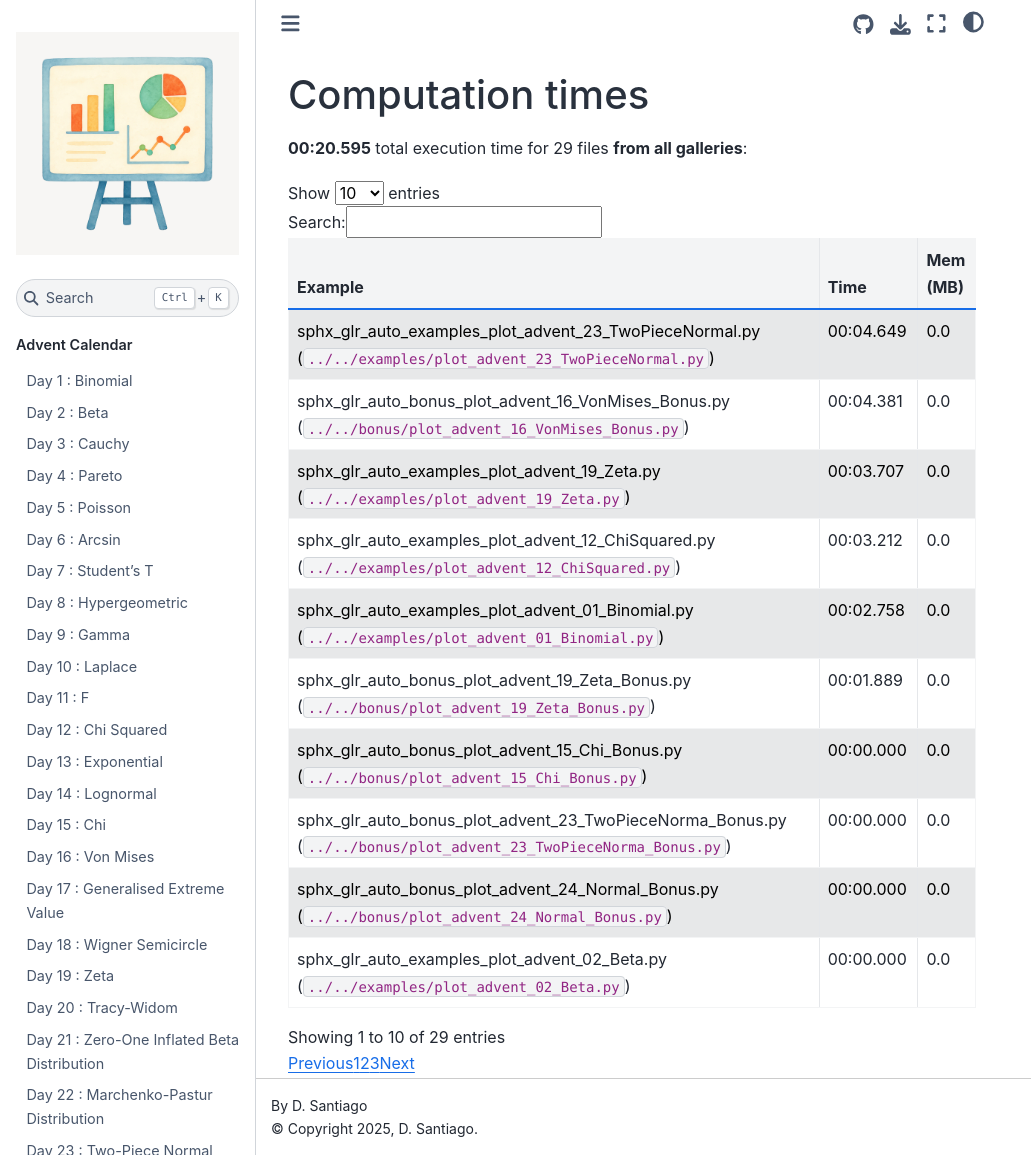
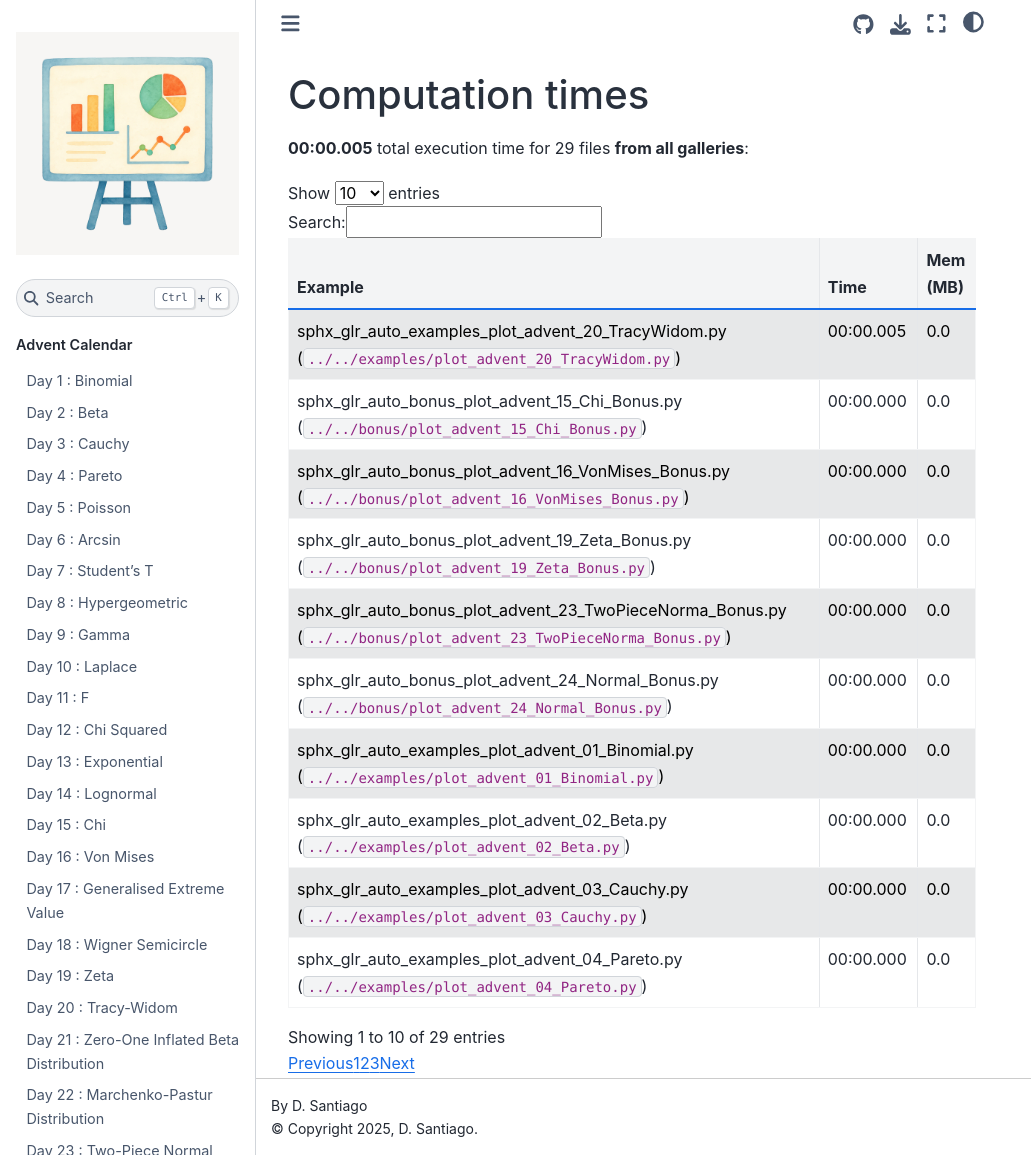
Before and after one commit to quantgirluk/advent-calendar-2023, a Sphinx documentation site: the page built from docs/source/sg_execution_times.rst, in a window 1280 px wide and 1155 px high. Shown: the whole window, without its empty margins (0-1031 px from the left). Built offline with Sphinx 7.4.7 and the Sphinx Book theme 1.1.4, drawn with Linux system fonts in a browser that asks for light colours; pages that are not in the unit, such as notebooks, are missing from menus; a script that is not in the unit is left out.

Commit message:
Update sg_execution_times.rst

```diff
--- a/docs/source/sg_execution_times.rst
+++ b/docs/source/sg_execution_times.rst
@@ -6,7 +6,7 @@
 
 Computation times
 =================
-**00:20.595** total execution time for 29 files **from all galleries**:
+**00:00.005** total execution time for 29 files **from all galleries**:
 
 .. container::
 
@@ -32,31 +32,25 @@ Computation times
    * - Example
      - Time
      - Mem (MB)
-   * - :ref:`sphx_glr_auto_examples_plot_advent_23_TwoPieceNormal.py` (``../../examples/plot_advent_23_TwoPieceNormal.py``)
-     - 00:04.649
+   * - :ref:`sphx_glr_auto_examples_plot_advent_20_TracyWidom.py` (``../../examples/plot_advent_20_TracyWidom.py``)
+     - 00:00.005
+     - 0.0
+   * - :ref:`sphx_glr_auto_bonus_plot_advent_15_Chi_Bonus.py` (``../../bonus/plot_advent_15_Chi_Bonus.py``)
+     - 00:00.000
      - 0.0
    * - :ref:`sphx_glr_auto_bonus_plot_advent_16_VonMises_Bonus.py` (``../../bonus/plot_advent_16_VonMises_Bonus.py``)
-     - 00:04.381
-     - 0.0
-   * - :ref:`sphx_glr_auto_examples_plot_advent_19_Zeta.py` (``../../examples/plot_advent_19_Zeta.py``)
-     - 00:03.707
-     - 0.0
-   * - :ref:`sphx_glr_auto_examples_plot_advent_12_ChiSquared.py` (``../../examples/plot_advent_12_ChiSquared.py``)
-     - 00:03.212
-     - 0.0
-   * - :ref:`sphx_glr_auto_examples_plot_advent_01_Binomial.py` (``../../examples/plot_advent_01_Binomial.py``)
-     - 00:02.758
+     - 00:00.000
      - 0.0
    * - :ref:`sphx_glr_auto_bonus_plot_advent_19_Zeta_Bonus.py` (``../../bonus/plot_advent_19_Zeta_Bonus.py``)
-     - 00:01.889
-     - 0.0
-   * - :ref:`sphx_glr_auto_bonus_plot_advent_15_Chi_Bonus.py` (``../../bonus/plot_advent_15_Chi_Bonus.py``)
      - 00:00.000
      - 0.0
    * - :ref:`sphx_glr_auto_bonus_plot_advent_23_TwoPieceNorma_Bonus.py` (``../../bonus/plot_advent_23_TwoPieceNorma_Bonus.py``)
      - 00:00.000
      - 0.0
    * - :ref:`sphx_glr_auto_bonus_plot_advent_24_Normal_Bonus.py` (``../../bonus/plot_advent_24_Normal_Bonus.py``)
+     - 00:00.000
+     - 0.0
+   * - :ref:`sphx_glr_auto_examples_plot_advent_01_Binomial.py` (``../../examples/plot_advent_01_Binomial.py``)
      - 00:00.000
      - 0.0
    * - :ref:`sphx_glr_auto_examples_plot_advent_02_Beta.py` (``../../examples/plot_advent_02_Beta.py``)
@@ -89,6 +83,9 @@ Computation times
    * - :ref:`sphx_glr_auto_examples_plot_advent_11_F.py` (``../../examples/plot_advent_11_F.py``)
      - 00:00.000
      - 0.0
+   * - :ref:`sphx_glr_auto_examples_plot_advent_12_ChiSquared.py` (``../../examples/plot_advent_12_ChiSquared.py``)
+     - 00:00.000
+     - 0.0
    * - :ref:`sphx_glr_auto_examples_plot_advent_13_Exponential.py` (``../../examples/plot_advent_13_Exponential.py``)
      - 00:00.000
      - 0.0
@@ -116,6 +113,9 @@ Computation times
    * - :ref:`sphx_glr_auto_examples_plot_advent_22_MarchenkoPastur.py` (``../../examples/plot_advent_22_MarchenkoPastur.py``)
      - 00:00.000
      - 0.0
+   * - :ref:`sphx_glr_auto_examples_plot_advent_23_TwoPieceNormal.py` (``../../examples/plot_advent_23_TwoPieceNormal.py``)
+     - 00:00.000
+     - 0.0
    * - :ref:`sphx_glr_auto_examples_plot_advent_24_Normal.py` (``../../examples/plot_advent_24_Normal.py``)
      - 00:00.000
      - 0.0
```
Also changed, not shown: other parts of docs/source/sg_execution_times.rst (+1 -1 lines).
